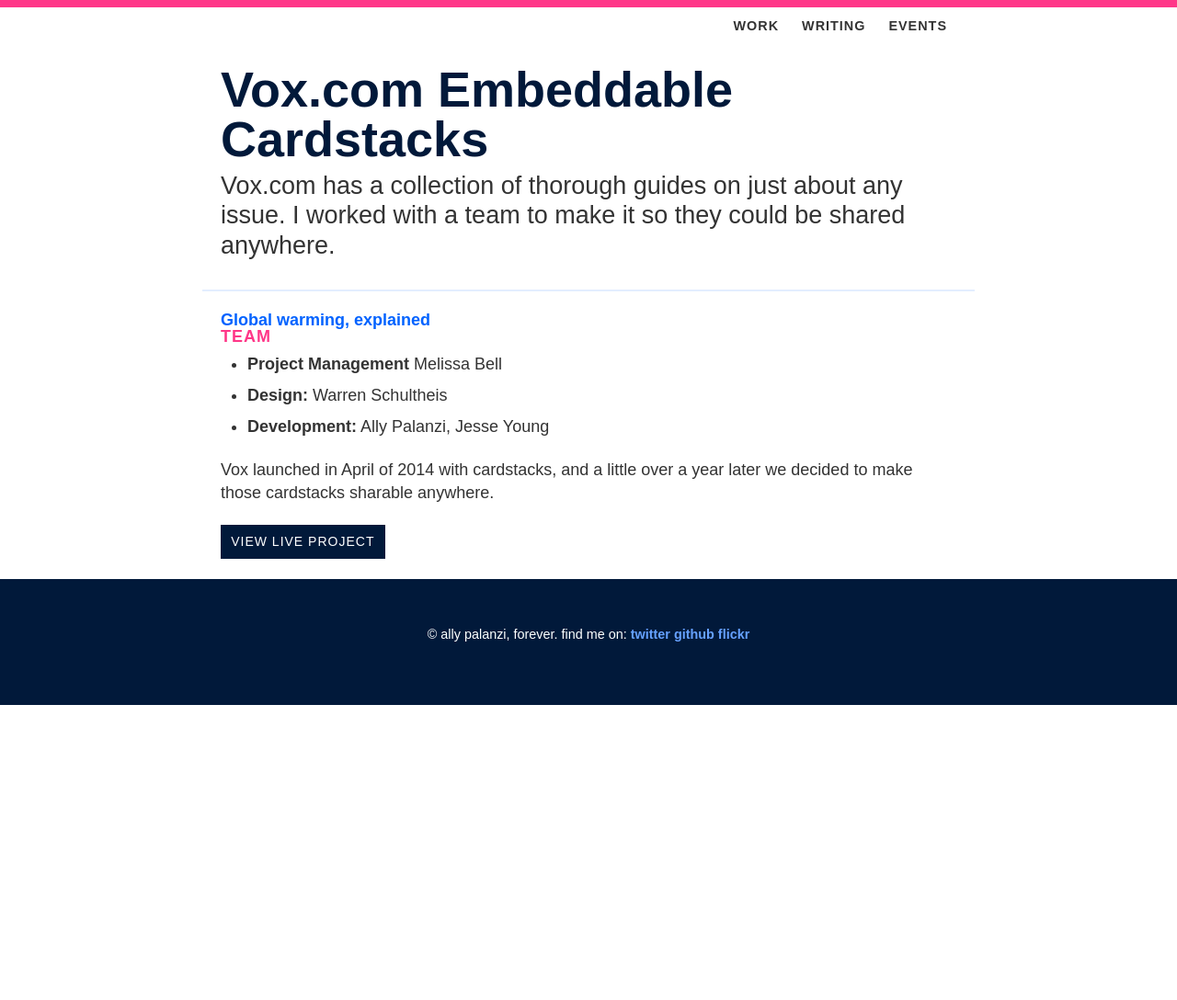
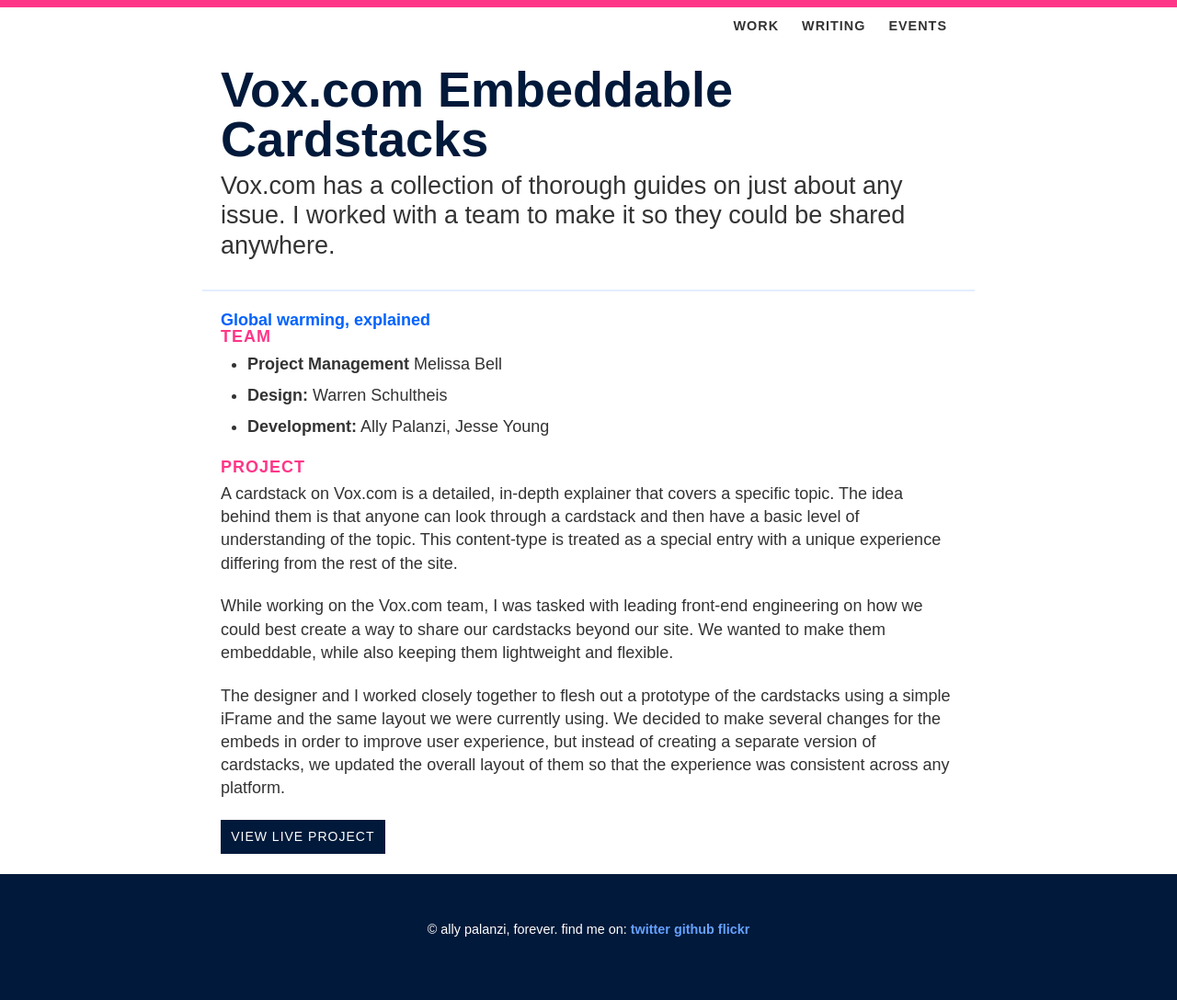
Before and after one commit to allypalanzi/allypalanzi.github.io, a Jekyll site: the page built from _posts/portfolio/2016-07-18-cardstacks.markdown, in a window 1280 px wide. Shown: the whole page at 92% size. Built offline with Jekyll 4.4.1, drawn with Linux system fonts in a browser that asks for light colours; a script that is not in the unit is left out; before the commit the page ends 900 px from its top, so only the background shows below that.

Commit message:
no more tktk

```diff
--- a/_posts/portfolio/2016-07-16-e3.markdown
+++ b/_posts/portfolio/2016-07-16-e3.markdown
@@ -7,5 +7,5 @@
 categories: work
 project_link: 'http://www.polygon.com/a/e3-2014'
 ---
-
-tk tk tk
+![Image of the Polygon E3 website](/assets/images/work/e31.jpg)
+![Image of the Polygon E3 website](/assets/images/work/e32.jpg)
--- /dev/null
+++ b/_posts/portfolio/2016-07-18-cardstacks.markdown
@@ -0,0 +1,25 @@
+---
+layout: post
+title:  "Vox.com Embeddable Cardstacks"
+subtitle: "Vox.com has a collection of thorough guides on just about any issue. I worked with a team to make it so they could be shared anywhere."
+comments: false
+show_date: false
+project_link: 'http://www.vox.com/2015/5/28/8677005/embeddable-card-stacks-launch'
+categories: work
+---
+
+<div class="vox-cardstack"><a href="http://www.vox.com/cards/global-warming">Global warming, explained</a></div>
+<script src="//embed.vox.com/cardstack.js"></script>
+
+#### Team
+- **Project Management** Melissa Bell
+- **Design:** Warren Schultheis
+- **Development:** Ally Palanzi, Jesse Young
+
+#### Project
+
+A cardstack on Vox.com is a detailed, in-depth explainer that covers a specific topic. The idea behind them is that anyone can look through a cardstack and then have a basic level of understanding of the topic. This content-type is treated as a special entry with a unique experience differing from the rest of the site.
+
+While working on the Vox.com team, I was tasked with leading front-end engineering on how we could best create a way to share our cardstacks beyond our site. We wanted to make them embeddable, while also keeping them lightweight and flexible.
+
+The designer and I worked closely together to flesh out a prototype of the cardstacks using a simple iFrame and the same layout we were currently using. We decided to make several changes for the embeds in order to improve user experience, but instead of creating a separate version of cardstacks, we updated the overall layout of them so that the experience was consistent across any platform.
--- a/_posts/portfolio/2016-07-19-cardstacks.markdown
+++ /dev/null
@@ -1,19 +0,0 @@
----
-layout: post
-title:  "Vox.com Embeddable Cardstacks"
-subtitle: "Vox.com has a collection of thorough guides on just about any issue. I worked with a team to make it so they could be shared anywhere."
-comments: false
-show_date: false
-project_link: 'http://www.vox.com/2015/5/28/8677005/embeddable-card-stacks-launch'
-categories: work
----
-
-<div class="vox-cardstack"><a href="http://www.vox.com/cards/global-warming">Global warming, explained</a></div>
-<script src="//embed.vox.com/cardstack.js"></script>
-
-#### Team
-- **Project Management** Melissa Bell
-- **Design:** Warren Schultheis
-- **Development:** Ally Palanzi, Jesse Young
-
-Vox launched in April of 2014 with cardstacks, and a little over a year later we decided to make those cardstacks sharable anywhere.
--- a/_posts/portfolio/2016-07-18-platform.markdown
+++ b/_posts/portfolio/2016-07-19-platform.markdown
@@ -7,4 +7,4 @@
 categories: work
 ---
 
-tk tk tk
+This has been a big project, and writing about it is taking longer than I expected. Check back later and read about [Curbed on Chorus, the start of a new era at Vox Media on our Product Blog](http://product.voxmedia.com/2016/2/23/11098476/curbed-on-chorus-the-start-of-a-new-era-at-vox-media) in the meantime!
```
Also changed, not shown: _posts/portfolio/2016-07-17-coc.markdown (deleted, +0 -11 lines), assets/images/work/e31.jpg (added), assets/images/work/e32.jpg (added).
